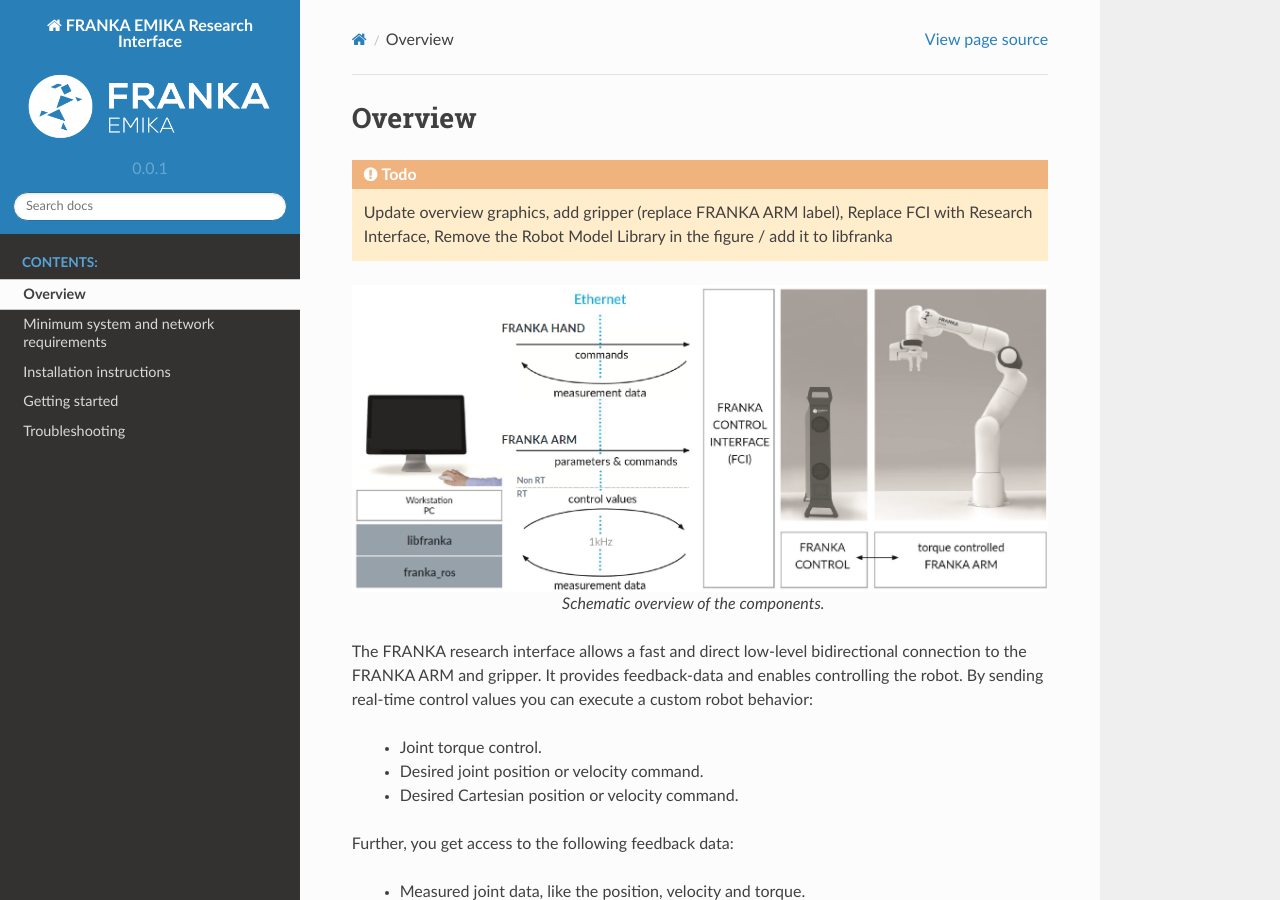
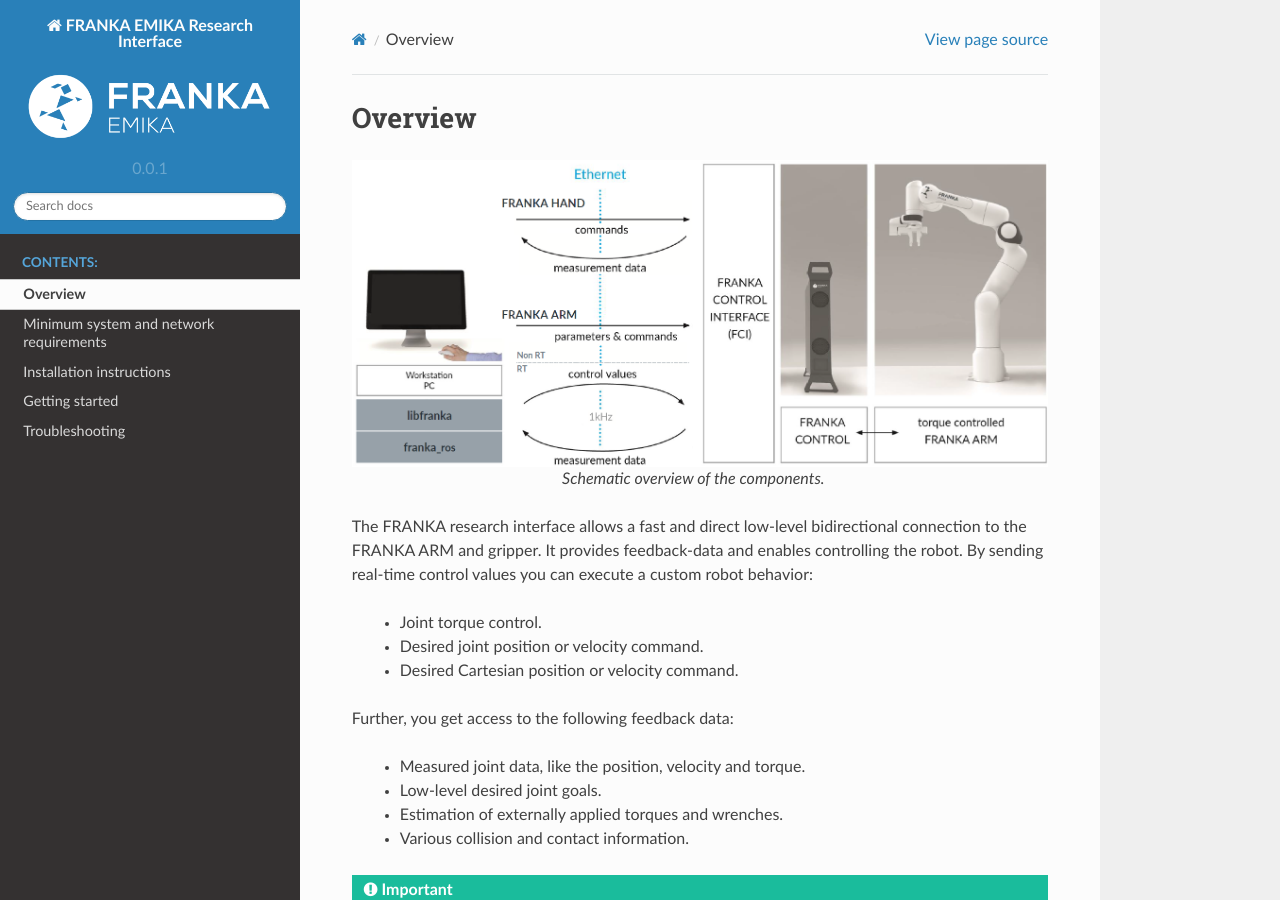
Before and after one commit to frankaemika/docs, a Sphinx documentation site: the page built from source/overview.rst, in a window 1280 px wide and 900 px high. Built offline with Sphinx 7.4.7 and the Read the Docs theme 2.0.0, drawn with Linux system fonts in a browser that asks for light colours.

Commit message:
Resolved todo.

```diff
--- a/source/overview.rst
+++ b/source/overview.rst
@@ -1,11 +1,5 @@
 Overview
 ========
-
-.. todo::
-
-  Update overview graphics, add gripper (replace FRANKA ARM label),
-  Replace FCI  with Research Interface,
-  Remove the Robot Model Library in the figure / add it to libfranka
 
 .. figure:: _static/overview.png
     :align: center
```
